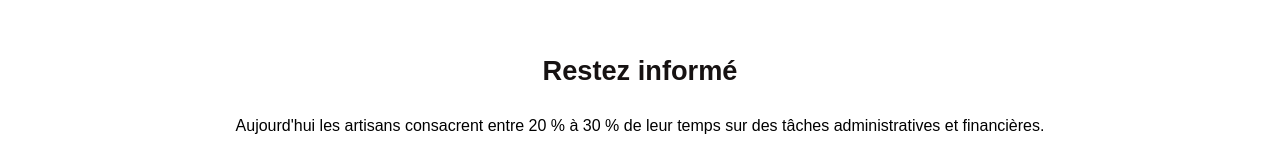
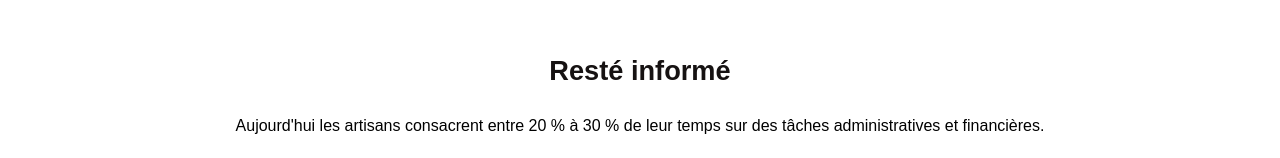
Before and after one commit to b-partners/web-landing, a React (Create React App) app: page /home in a window 1280 px wide. Shown: the part 4929-5087 px from the top of the page. Built offline with nearby package versions, Linux system fonts and the light colour scheme; no server answers; a web font is replaced by a local one.

Commit message:
chore: misspelling

```diff
--- a/src/pages/Home/components/GetInTouch/GetInTouch.jsx
+++ b/src/pages/Home/components/GetInTouch/GetInTouch.jsx
@@ -38,7 +38,7 @@ export function GetInTouch(props) {
                 }}
             />
             <div className="bd-container section">
-                <h2 className="get_in_touch__title">Restez informé</h2>
+                <h2 className="get_in_touch__title">Resté informé</h2>
                 <p style={{marginBlock: '1.3rem'}}>
                     Aujourd'hui les artisans consacrent entre 20 % à 30 % de
                     leur temps sur des tâches administratives et financières.
```
